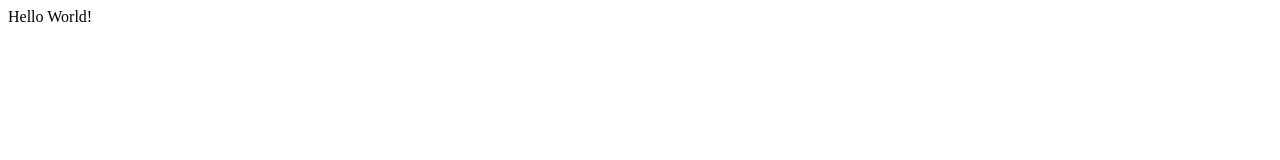
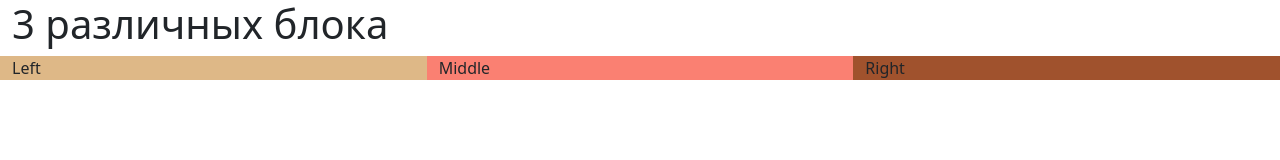
Before and after one commit to gairu12/BootstrapBasedWeb, a plain HTML site: page index.html in a window 1280 px wide. Drawn offline with nearby package versions, Linux system fonts and the light colour scheme.

Commit message:
add grid-system

```diff
--- a/index.html
+++ b/index.html
@@ -3,9 +3,20 @@
 <head>
     <meta charset="UTF-8">
     <title>Site Title</title>
+
+    <link href="https://cdn.jsdelivr.net/npm/bootstrap@5.0.0-beta1/dist/css/bootstrap.min.css"
+          rel="stylesheet" integrity="sha384-giJF6kkoqNQ00vy+HMDP7azOuL0xtbfIcaT9wjKHr8RbDVddVHyTfAAsrekwKmP1" crossorigin="anonymous">
+    <script src="https://cdn.jsdelivr.net/npm/bootstrap@5.0.0-beta1/dist/js/bootstrap.bundle.min.js"
+            integrity="sha384-ygbV9kiqUc6oa4msXn9868pTtWMgiQaeYH7/t7LECLbyPA2x65Kgf80OJFdroafW" crossorigin="anonymous"></script>
 </head>
 <body>
-Hello World!
-
+    <div class="container-fluid">
+        <h1>3 различных блока</h1>
+        <div class="row">
+            <div class="col-md-4" style="background-color: burlywood">Left</div>
+            <div class="col-md-4" style="background-color: salmon">Middle</div>
+            <div class="col-md-4" style="background-color: sienna">Right</div>
+        </div>
+    </div>
 </body>
 </html>
```
